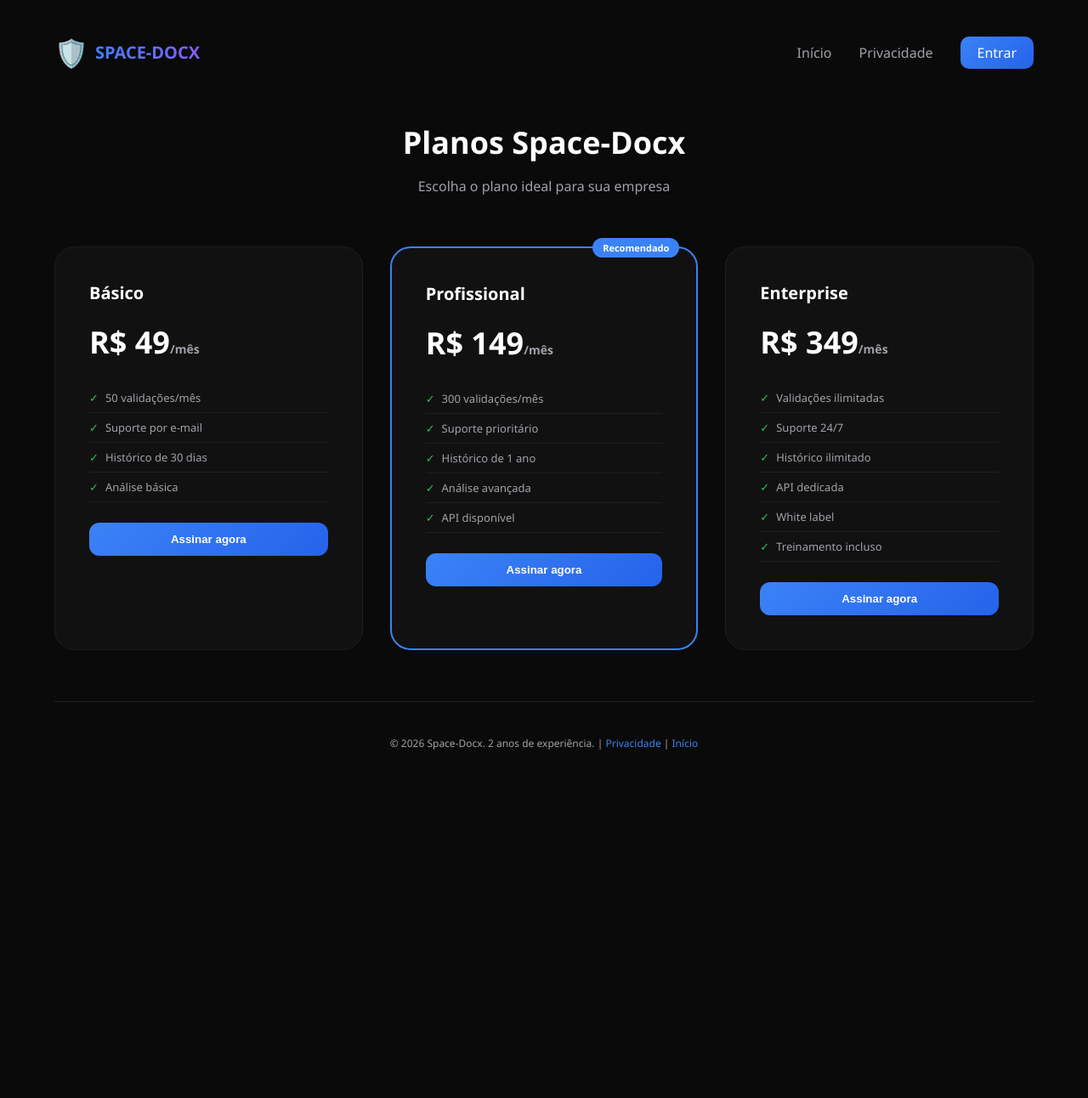
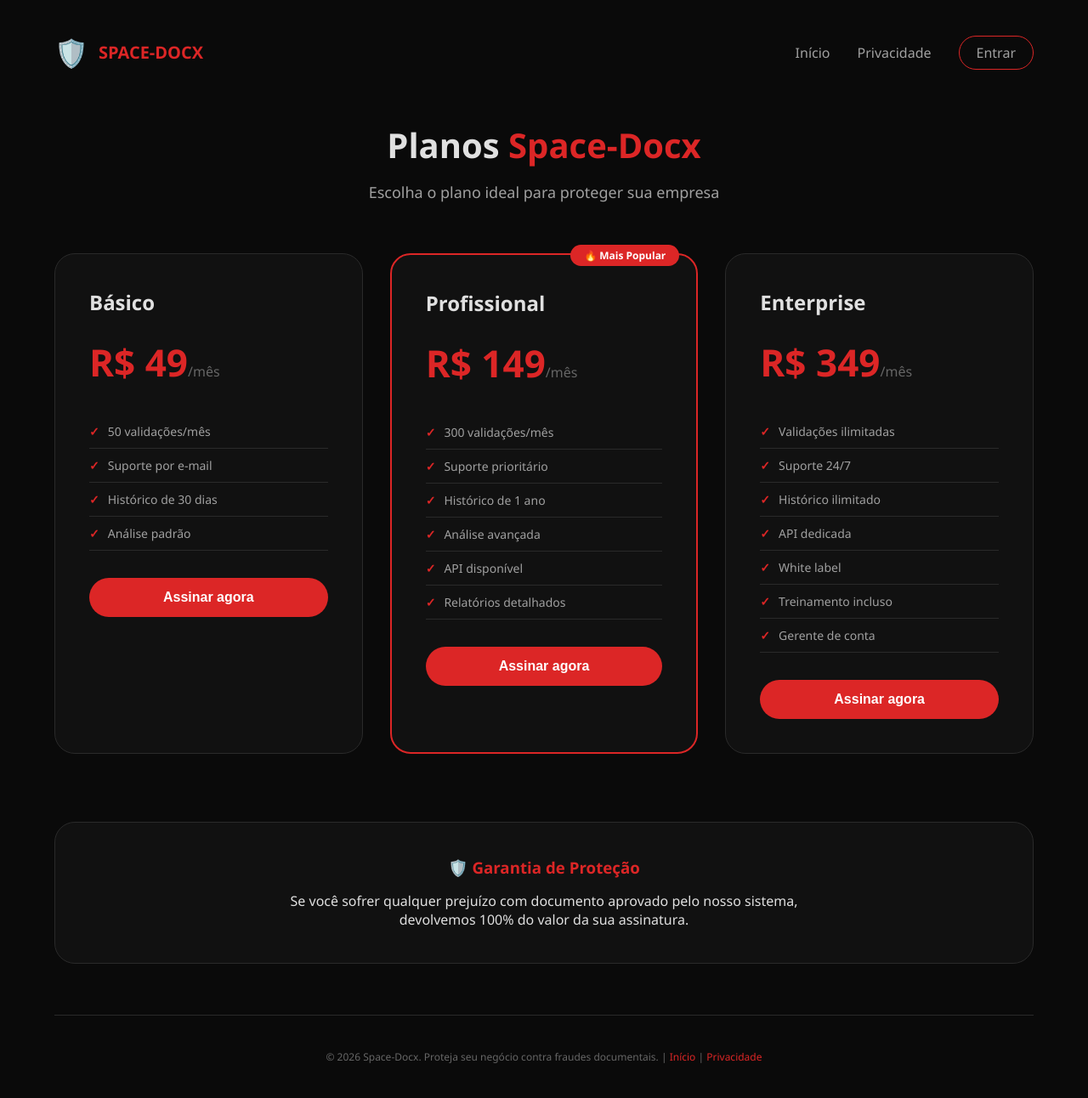
Before and after one commit to luq-eng/space-docx, a Flask app: page /planos in a window 1280 px wide. Shown: the whole page at 85% size. Before the commit the page ends 882 px from the top, so only its background shows below. Run offline with Flask 3, Linux system fonts and the light colour scheme; parts of the project's set-up code (start-up, migrations or seed data) failed here and were passed over.

Commit message:
Update planos.html

```diff
--- a/templates/planos.html
+++ b/templates/planos.html
@@ -6,47 +6,73 @@
     <title>Planos | Space-Docx</title>
     <style>
         * { margin: 0; padding: 0; box-sizing: border-box; }
-        body { font-family: 'Segoe UI', sans-serif; background: #0a0a0a; color: #fff; }
+        body { font-family: 'Segoe UI', sans-serif; background: #0a0a0a; color: #e0e0e0; }
         .container { max-width: 1200px; margin: 0 auto; padding: 40px 24px; }
-        .header { display: flex; justify-content: space-between; align-items: center; margin-bottom: 60px; }
-        .logo { display: flex; align-items: center; gap: 8px; }
+        .header { display: flex; justify-content: space-between; align-items: center; margin-bottom: 60px; flex-wrap: wrap; gap: 20px; }
+        .logo { display: flex; align-items: center; gap: 12px; }
         .logo-icon { font-size: 32px; }
-        .logo-text { font-size: 20px; font-weight: 700; background: linear-gradient(135deg, #3b82f6, #8b5cf6); -webkit-background-clip: text; -webkit-text-fill-color: transparent; }
-        .nav a { color: #a1a1aa; text-decoration: none; margin-left: 32px; }
-        h1 { text-align: center; font-size: 36px; margin-bottom: 16px; }
-        .subtitle { text-align: center; color: #a1a1aa; margin-bottom: 60px; }
-        .plans { display: grid; grid-template-columns: repeat(3, 1fr); gap: 32px; margin-bottom: 60px; }
-        .plan { background: #111; border: 1px solid #1f1f1f; border-radius: 24px; padding: 40px; position: relative; transition: transform 0.3s; }
-        .plan:hover { transform: translateY(-4px); border-color: #3b82f6; }
-        .plan.recommended { border: 2px solid #3b82f6; }
-        .badge { position: absolute; top: -12px; right: 20px; background: #3b82f6; padding: 4px 12px; border-radius: 20px; font-size: 11px; font-weight: 600; }
-        .plan-name { font-size: 20px; font-weight: 600; margin-bottom: 8px; }
-        .plan-price { font-size: 36px; font-weight: 700; margin: 20px 0; }
-        .plan-price span { font-size: 14px; color: #a1a1aa; }
-        .plan-features { list-style: none; margin: 24px 0; }
-        .plan-features li { padding: 8px 0; color: #a1a1aa; border-bottom: 1px solid #1f1f1f; font-size: 13px; }
-        .plan-features li::before { content: "✓"; color: #22c55e; margin-right: 8px; }
-        .btn-plan { width: 100%; padding: 12px; background: linear-gradient(135deg, #3b82f6, #2563eb); border: none; border-radius: 12px; color: white; font-weight: 600; cursor: pointer; transition: transform 0.2s; }
-        .btn-plan:hover { transform: translateY(-2px); }
-        .footer { text-align: center; margin-top: 60px; padding-top: 40px; border-top: 1px solid #1f1f1f; color: #a1a1aa; font-size: 12px; }
-        .footer a { color: #3b82f6; text-decoration: none; }
-        @media (max-width: 768px) { .plans { grid-template-columns: 1fr; } .nav { display: none; } }
+        .logo-text { font-size: 20px; font-weight: 700; color: #dc2626; }
+        .nav a { color: #a0a0a0; text-decoration: none; margin-left: 32px; }
+        .nav a:first-child { margin-left: 0; }
+        .btn-outline { background: transparent; border: 1px solid #dc2626; padding: 8px 20px; border-radius: 30px; color: #dc2626; }
+        h1 { text-align: center; font-size: 40px; margin-bottom: 16px; }
+        h1 span { color: #dc2626; }
+        .subtitle { text-align: center; color: #a0a0a0; margin-bottom: 60px; font-size: 18px; }
+        .plans { display: grid; grid-template-columns: repeat(3, 1fr); gap: 32px; margin-bottom: 80px; }
+        .plan { background: #111; border: 1px solid #2a2a2a; border-radius: 24px; padding: 40px; position: relative; transition: all 0.3s; }
+        .plan:hover { transform: translateY(-5px); border-color: #dc2626; }
+        .plan.recommended { border: 2px solid #dc2626; }
+        .badge { position: absolute; top: -12px; right: 20px; background: #dc2626; padding: 4px 16px; border-radius: 20px; font-size: 12px; font-weight: 600; color: white; }
+        .plan-name { font-size: 24px; font-weight: 700; margin-bottom: 8px; }
+        .plan-price { font-size: 44px; font-weight: 800; margin: 24px 0; color: #dc2626; }
+        .plan-price span { font-size: 16px; color: #666; font-weight: 400; }
+        .plan-features { list-style: none; margin: 32px 0; }
+        .plan-features li { padding: 10px 0; color: #a0a0a0; border-bottom: 1px solid #2a2a2a; font-size: 14px; }
+        .plan-features li::before { content: "✓"; color: #dc2626; margin-right: 10px; font-weight: bold; }
+        .btn-plan { width: 100%; padding: 14px; background: #dc2626; border: none; border-radius: 40px; color: white; font-weight: 700; font-size: 16px; cursor: pointer; transition: all 0.2s; }
+        .btn-plan:hover { background: #b91c1c; transform: translateY(-2px); }
+        .guarantee { text-align: center; padding: 40px; background: #111; border-radius: 24px; margin-top: 40px; border: 1px solid #2a2a2a; }
+        .guarantee h3 { color: #dc2626; margin-bottom: 16px; }
+        .footer { text-align: center; margin-top: 60px; padding-top: 40px; border-top: 1px solid #2a2a2a; color: #666; font-size: 12px; }
+        .footer a { color: #dc2626; text-decoration: none; }
+        @media (max-width: 768px) { .plans { grid-template-columns: 1fr; } .header { flex-direction: column; text-align: center; } .nav { display: flex; flex-wrap: wrap; justify-content: center; gap: 15px; } .nav a { margin-left: 0; } }
     </style>
 </head>
 <body>
     <div class="container">
         <div class="header">
             <div class="logo"><div class="logo-icon">🛡️</div><div class="logo-text">SPACE-DOCX</div></div>
-            <div class="nav"><a href="/">Início</a><a href="/politicas">Privacidade</a><a href="/login" style="background:linear-gradient(135deg,#3b82f6,#2563eb);padding:8px 20px;border-radius:10px;color:white;">Entrar</a></div>
+            <div class="nav"><a href="/">Início</a><a href="/politicas">Privacidade</a><a href="/login" class="btn-outline">Entrar</a></div>
         </div>
-        <h1>Planos Space-Docx</h1>
-        <p class="subtitle">Escolha o plano ideal para sua empresa</p>
+
+        <h1>Planos <span>Space-Docx</span></h1>
+        <p class="subtitle">Escolha o plano ideal para proteger sua empresa</p>
+
         <div class="plans">
-            <div class="plan"><div class="plan-name">Básico</div><div class="plan-price">R$ 49<span>/mês</span></div><ul class="plan-features"><li>50 validações/mês</li><li>Suporte por e-mail</li><li>Histórico de 30 dias</li><li>Análise básica</li></ul><button class="btn-plan" onclick="assinar('basico')">Assinar agora</button></div>
-            <div class="plan recommended"><div class="badge">Recomendado</div><div class="plan-name">Profissional</div><div class="plan-price">R$ 149<span>/mês</span></div><ul class="plan-features"><li>300 validações/mês</li><li>Suporte prioritário</li><li>Histórico de 1 ano</li><li>Análise avançada</li><li>API disponível</li></ul><button class="btn-plan" onclick="assinar('profissional')">Assinar agora</button></div>
-            <div class="plan"><div class="plan-name">Enterprise</div><div class="plan-price">R$ 349<span>/mês</span></div><ul class="plan-features"><li>Validações ilimitadas</li><li>Suporte 24/7</li><li>Histórico ilimitado</li><li>API dedicada</li><li>White label</li><li>Treinamento incluso</li></ul><button class="btn-plan" onclick="assinar('enterprise')">Assinar agora</button></div>
+            <div class="plan">
+                <div class="plan-name">Básico</div>
+                <div class="plan-price">R$ 49<span>/mês</span></div>
+                <ul class="plan-features"><li>50 validações/mês</li><li>Suporte por e-mail</li><li>Histórico de 30 dias</li><li>Análise padrão</li></ul>
+                <button class="btn-plan" onclick="assinar('basico')">Assinar agora</button>
+            </div>
+            <div class="plan recommended">
+                <div class="badge">🔥 Mais Popular</div>
+                <div class="plan-name">Profissional</div>
+                <div class="plan-price">R$ 149<span>/mês</span></div>
+                <ul class="plan-features"><li>300 validações/mês</li><li>Suporte prioritário</li><li>Histórico de 1 ano</li><li>Análise avançada</li><li>API disponível</li><li>Relatórios detalhados</li></ul>
+                <button class="btn-plan" onclick="assinar('profissional')">Assinar agora</button>
+            </div>
+            <div class="plan">
+                <div class="plan-name">Enterprise</div>
+                <div class="plan-price">R$ 349<span>/mês</span></div>
+                <ul class="plan-features"><li>Validações ilimitadas</li><li>Suporte 24/7</li><li>Histórico ilimitado</li><li>API dedicada</li><li>White label</li><li>Treinamento incluso</li><li>Gerente de conta</li></ul>
+                <button class="btn-plan" onclick="assinar('enterprise')">Assinar agora</button>
+            </div>
         </div>
-        <div class="footer"><p>© 2026 Space-Docx. 2 anos de experiência. | <a href="/politicas">Privacidade</a> | <a href="/">Início</a></p></div>
+
+        <div class="guarantee"><h3>🛡️ Garantia de Proteção</h3><p>Se você sofrer qualquer prejuízo com documento aprovado pelo nosso sistema,<br>devolvemos 100% do valor da sua assinatura.</p></div>
+
+        <div class="footer"><p>© 2026 Space-Docx. Proteja seu negócio contra fraudes documentais. | <a href="/">Início</a> | <a href="/politicas">Privacidade</a></p></div>
     </div>
     <script>function assinar(plano){ window.location.href=`/checkout/${plano}`; }</script>
 </body>
```
